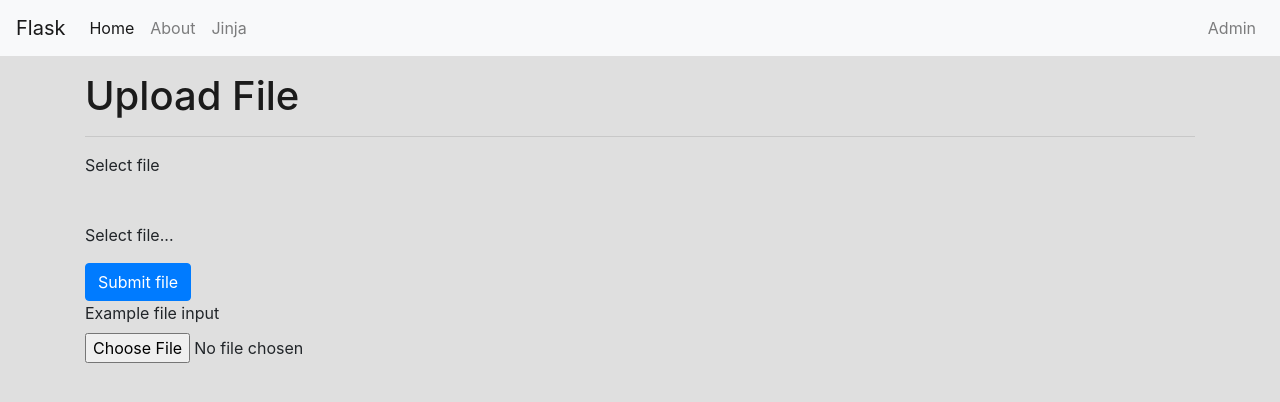
After one commit to hamidkhbl/flask-app-sample, a Flask app: page /upload-file in a window 1280 px wide. The commit adds this page. Shown: the top 402 px of the page. Run offline with Flask 2, Linux system fonts and the light colour scheme; some libraries are stand-ins or nearby versions.

Commit message:
Add file upload feature

```diff
--- a/app/templates/public/templates/public_template.html
+++ b/app/templates/public/templates/public_template.html
@@ -65,6 +65,7 @@
     integrity="sha384-OgVRvuATP1z7JjHLkuOU7Xw704+h835Lr+6QL9UvYjZE3Ipu6Tp75j7Bh/kR0JKI"
     crossorigin="anonymous"></script>
   <script src="{{url_for('static', filename= 'js/app.js')}}"></script>
+  {% block script %} {% endblock%}
 </body>
 
 </html>
--- /dev/null
+++ b/app/templates/public/upload-file.html
@@ -0,0 +1,42 @@
+{% extends "public/templates/public_template.html"%}
+
+{% block title%}Upload File{% endblock%}
+
+{% block main %}
+<div class="container">
+    <div class="row">
+        <div class="col">
+            <h1>Upload File</h1>
+            <hr>
+            <form action="/upload-file" method="POST" enctype="multipart/form-data">
+                <div class="form-group">
+                    <label>Select file</label>
+                    <div class="custom-file">
+                        <input oninput="filesize(this)" type="file" class="custom-file-input" name="file" id="file">
+                        <label class="custom-file-lable" for="file">Select file...</label>
+                    </div>
+                </div>
+                <button type="submit" class="btn btn-primary">Submit file</button>
+            </form>
+
+            <form>
+                <div class="form-group">
+                    <label for="exampleFormControlFile1">Example file input</label>
+                    <input type="file" class="form-control-file" id="exampleFormControlFile1">
+                </div>
+            </form>
+
+
+        </div>
+    </div>
+</div>
+{%endblock%}
+
+{% block script %}
+<script>
+    function filesize(elem){
+
+        document.cookie = `filesize=${elem.files[0].size}`;
+    }
+</script>
+{% endblock%}
--- a/app/views.py
+++ b/app/views.py
@@ -1,6 +1,8 @@
 from app import app
-from flask import render_template
+from flask import render_template, request, redirect
 import pandas as pd
+import os
+from werkzeug.utils import secure_filename
 
 @app.route("/")
 def index():
@@ -50,3 +52,49 @@ def jinja():
         colors = colors, friends = friends,
         GitRemote = GitRemote, repeat = repeat,
         data = df.to_html(classes="table table-hover table-striped table-sm"))
+
+app.config["FILE_UPLOADS"] = "E:/Google Drive/git/flask-app-sample/data"
+app.config["ALLOWED_IMAGE_EXTENTIONS"] = ["CSV"]
+app.config["MAX_FILE_SIZE"] = 0.5 * 1024 * 1024
+
+def allowed_file(file_name):
+    if not "." in file_name:
+        return False
+    ext = file_name.rsplit(".",1)[1]
+    if ext.upper() in app.config["ALLOWED_IMAGE_EXTENTIONS"]:
+        return True
+    else:
+        return False
+
+def allowed_file_size(filesize):
+    if int(filesize) <= app.config['MAX_FILE_SIZE']:
+        return True
+    else:
+        return False
+
+@app.route("/upload-file", methods=["POST", "GET"])
+def upload_file():
+
+    if request.method == "POST":
+        if request.files:
+            if not allowed_file_size(request.cookies.get("filesize")):
+                print("File exceeded max file size")
+                return redirect(request.url)
+
+            print(request.cookies)
+            f = request.files["file"]
+            if f.filename == "":
+                print("File must have a file name.")
+                return redirect(request.url)
+
+            if not allowed_file(f.filename):
+                print("file extention not allowed")
+                return redirect(request.url)
+            else:
+                filename = secure_filename(f.filename)
+                f.save(os.path.join(app.config["FILE_UPLOADS"], filename))
+                print("Image saved")
+
+            return redirect(request.url)
+
+    return render_template("/public/upload-file.html")
```
